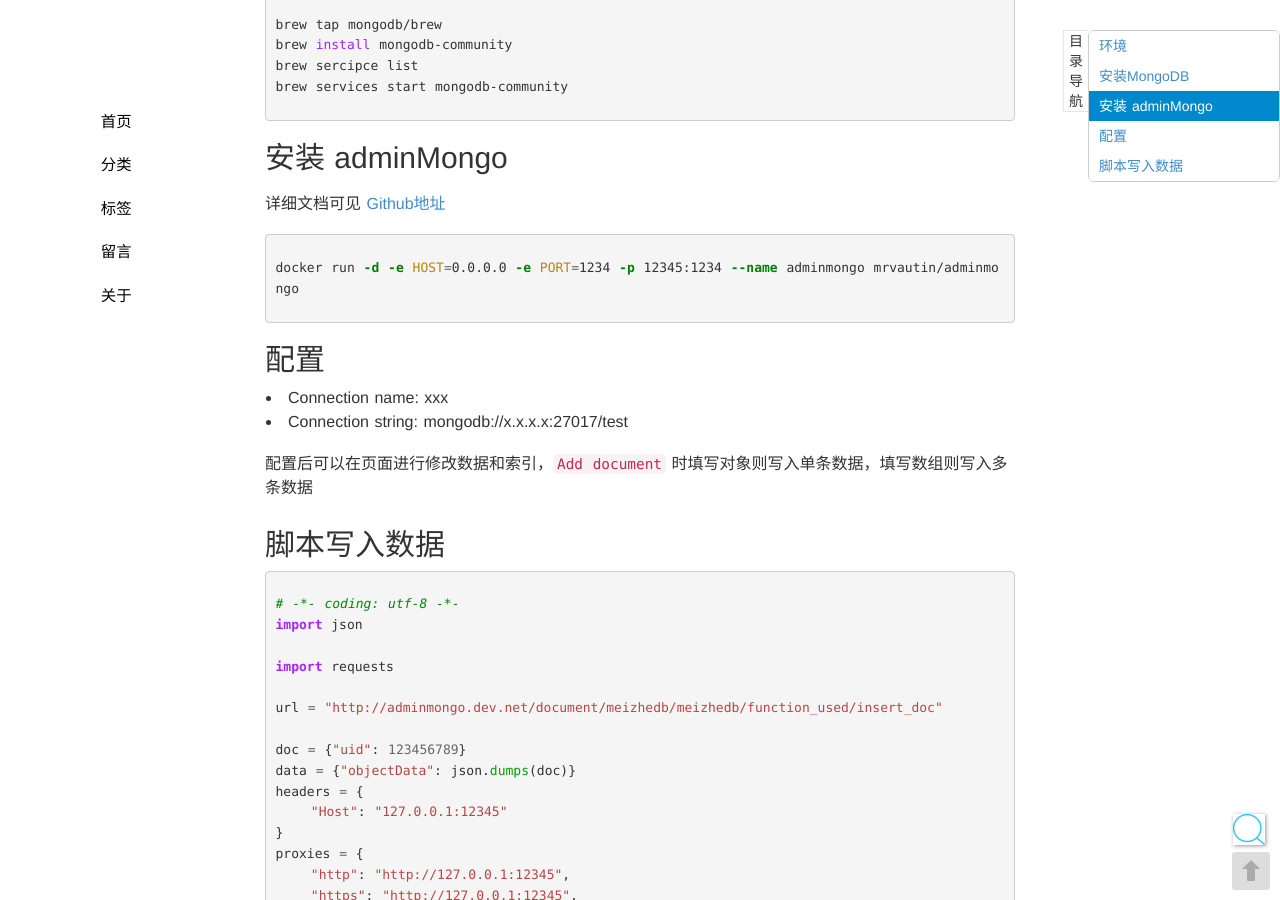
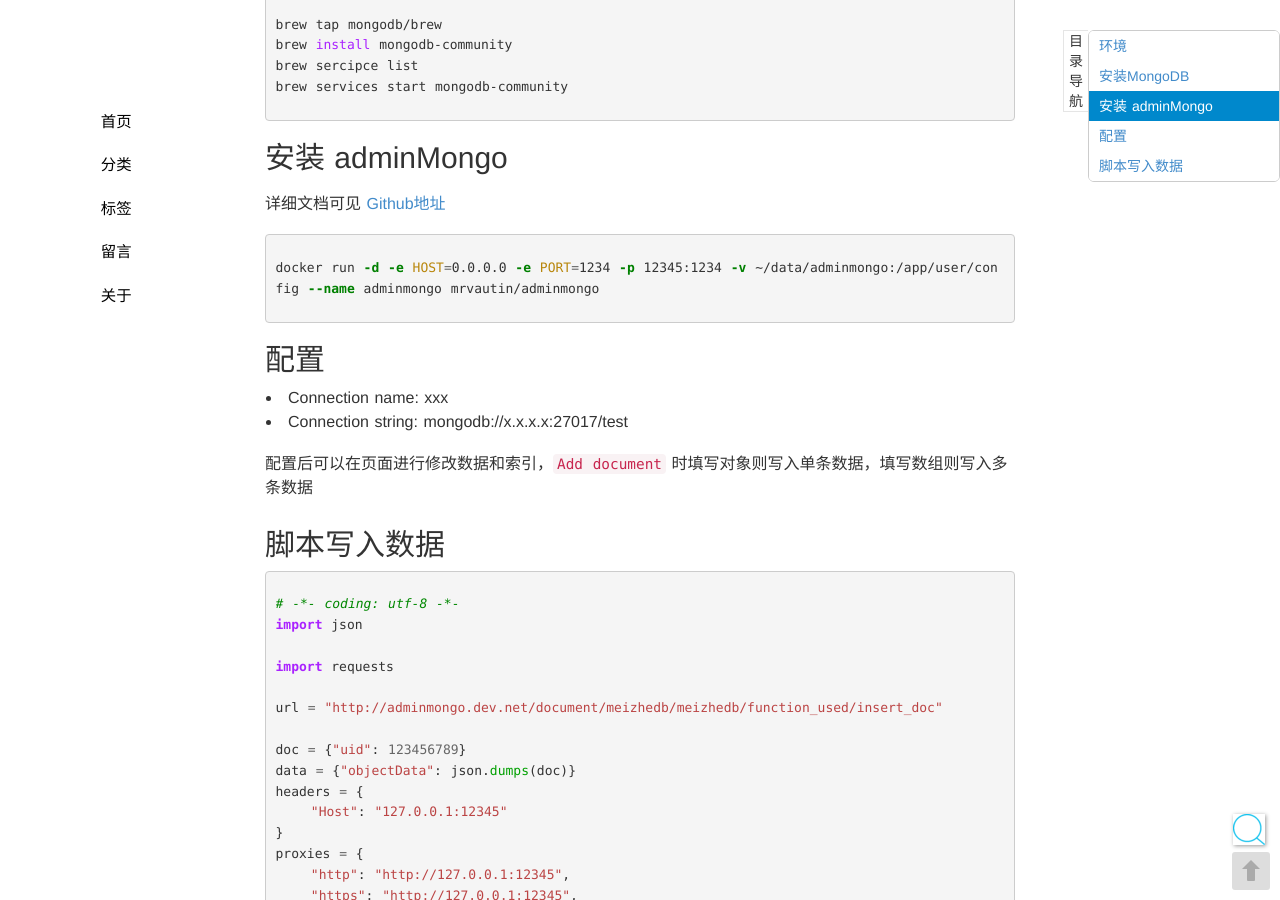
Before and after one commit to seekplum/seekplum.github.io, a Jekyll site: the page built from _posts/2020-03-11-adminmongo.md, in a window 1280 px wide and 900 px high, scrolled down 492 px. Built offline with Jekyll 4.4.1, drawn with Linux system fonts in a browser that asks for light colours; comment, search, counter and statistics services are not loaded.

Commit message:
MOD: adminmongo配置

````diff
--- a/_posts/2020-03-11-adminmongo.md
+++ b/_posts/2020-03-11-adminmongo.md
@@ -35,7 +35,7 @@ brew services start mongodb-community
 详细文档可见 [Github地址](http://github.com/mrvautin/adminmongo)
 
 ```bash
-docker run -d -e HOST=0.0.0.0 -e PORT=1234 -p 12345:1234 --name adminmongo mrvautin/adminmongo
+docker run -d -e HOST=0.0.0.0 -e PORT=1234 -p 12345:1234 -v ~/data/adminmongo:/app/user/config --name adminmongo mrvautin/adminmongo
 ```
 
 ## 配置
````
